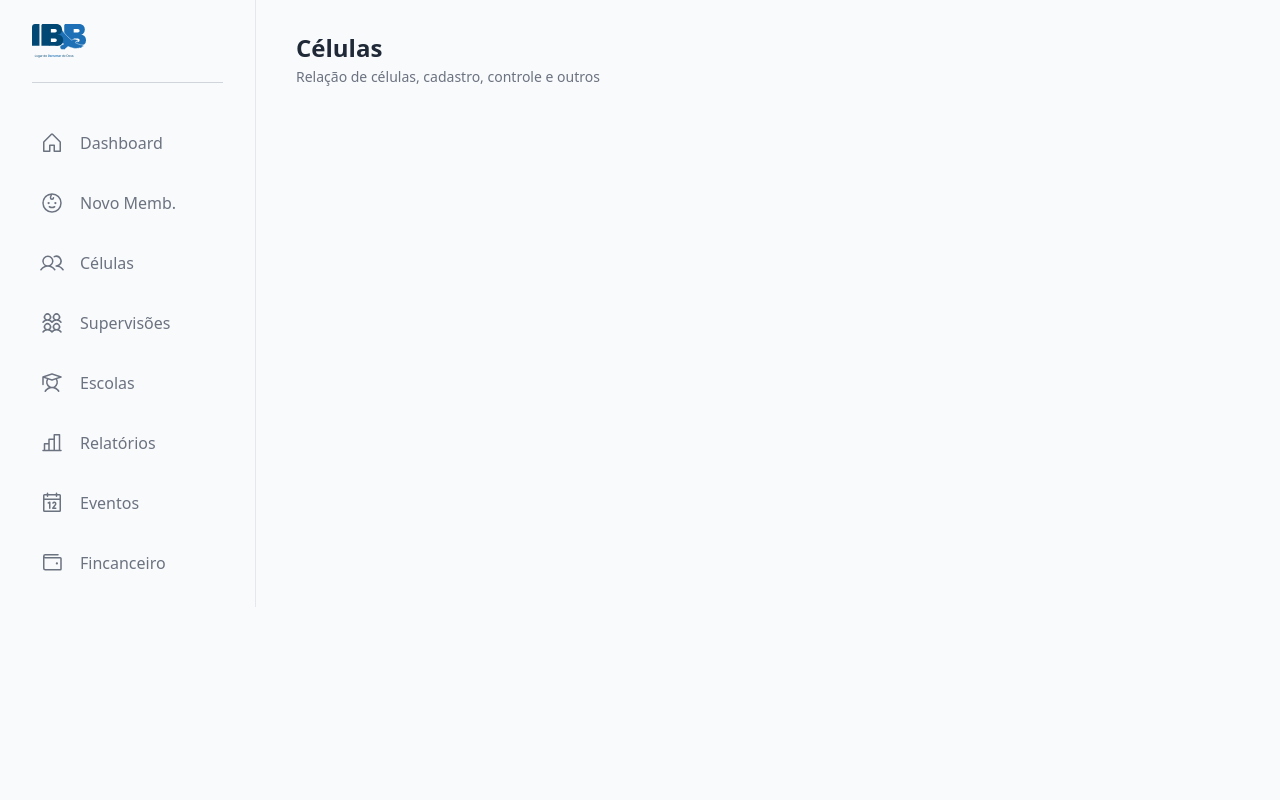
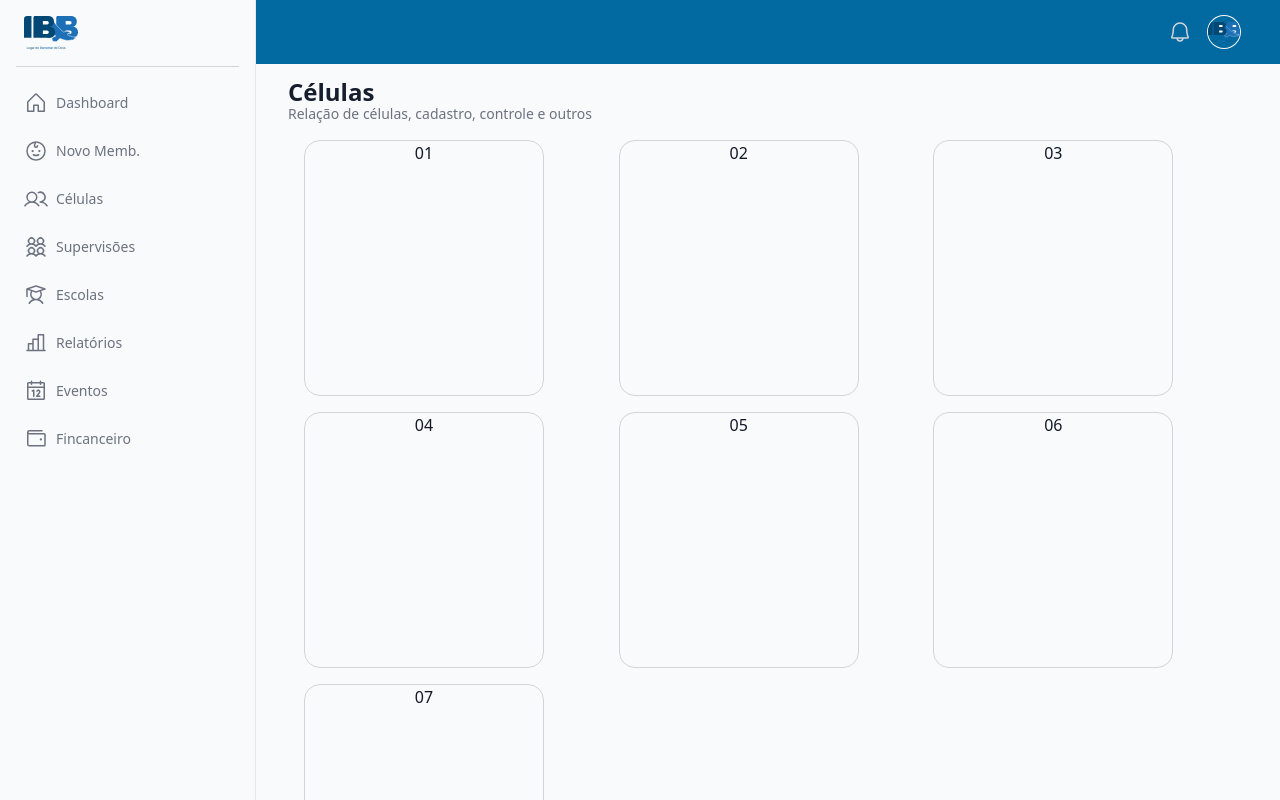
Before and after one commit to WellingtonNadson1/web, a Next.js app: page /dashboard in a window 1280 px wide. Shown: the top 800 px of the page. Built offline with nearby package versions, Linux system fonts and the light colour scheme.

Commit message:
Creat area main dashboard

```diff
--- a/src/app/dashboard/page.tsx
+++ b/src/app/dashboard/page.tsx
@@ -4,7 +4,7 @@ import Sidebar from '../../components/Sidebar'
 
 export default function Dashboard() {
   return (
-    <div className="flex min-h-screen w-full bg-gray-50 font-sans text-gray-900">
+    <div className="flex w-full flex-1 bg-gray-50 font-sans text-gray-900">
       <Sidebar />
       <MainSide />
     </div>
--- a/src/app/globals.css
+++ b/src/app/globals.css
@@ -1,3 +1,9 @@
 @tailwind base;
 @tailwind components;
 @tailwind utilities;
+
+@layer components {
+  .page-title{
+  @apply text-2xl leading-6 font-bold text-[#161e2e]/100
+}
+}
--- a/src/components/MainSide.jsx
+++ b/src/components/MainSide.jsx
@@ -1,14 +1,92 @@
+import { Menu, Transition } from '@headlessui/react'
+import { Bell } from '@phosphor-icons/react'
+import Image from 'next/image'
+import { Fragment } from 'react'
+
+const userNavigation = [
+  { name: 'Meu Perfil', href: '#' },
+  { name: 'Configurações', href: '#' },
+  { name: 'Sair', href: '#' },
+]
+
+function classNames(...classes) {
+  return classes.filter(Boolean).join(' ')
+}
+
 export default function MainSide() {
   return (
-    <main className="flex-1">
-      <div className="flex items-center justify-between px-10 py-7">
-        <div>
-          <h2 className="text-2xl font-semibold leading-relaxed text-gray-800">
-            Células
-          </h2>
-          <p className="text-sm font-medium text-gray-500">
-            Relação de células, cadastro, controle e outros
-          </p>
+    <main className="focus:outiline-none relative z-0 flex-1">
+      <div className="flex h-16 flex-shrink-0 items-center justify-end bg-sky-700 px-10 py-7">
+        <div className="hidden md:block">
+          <div className="ml-4 flex items-center md:ml-6">
+            <button
+              type="button"
+              className="rounded-full bg-sky-700 p-1 text-gray-300 hover:text-white focus:outline-none focus:ring-2 focus:ring-white focus:ring-offset-2 focus:ring-offset-sky-700"
+            >
+              <span className="sr-only">View notifications</span>
+              <Bell size={24} aria-hidden="true" />
+            </button>
+
+            {/* Profile dropdown */}
+            <Menu as="div" className="relative ml-3">
+              <div>
+                <Menu.Button className="flex max-w-xs items-center rounded-full bg-sky-700 text-sm ring-1 ring-gray-50 hover:ring-indigo-100 focus:outline-none focus:ring-2 focus:ring-white focus:ring-offset-2 focus:ring-offset-sky-700">
+                  <span className="sr-only">Open user menu</span>
+                  <Image
+                    className="h-8 w-8 rounded-full"
+                    width={8}
+                    height={8}
+                    src="/images/Logo-IBB-Name.svg"
+                    alt=""
+                  />
+                </Menu.Button>
+              </div>
+              <Transition
+                as={Fragment}
+                enter="transition ease-out duration-100"
+                enterFrom="transform opacity-0 scale-95"
+                enterTo="transform opacity-100 scale-100"
+                leave="transition ease-in duration-75"
+                leaveFrom="transform opacity-100 scale-100"
+                leaveTo="transform opacity-0 scale-95"
+              >
+                <Menu.Items className="absolute right-0 z-10 mt-2 w-48 origin-top-right rounded-md bg-white py-1 shadow-lg ring-1 ring-black ring-opacity-5 focus:outline-none">
+                  {userNavigation.map((item) => (
+                    <Menu.Item key={item.name}>
+                      {({ active }) => (
+                        <a
+                          href={item.href}
+                          className={classNames(
+                            active ? 'bg-gray-100' : '',
+                            'block px-4 py-2 text-sm text-gray-700',
+                          )}
+                        >
+                          {item.name}
+                        </a>
+                      )}
+                    </Menu.Item>
+                  ))}
+                </Menu.Items>
+              </Transition>
+            </Menu>
+          </div>
+        </div>
+      </div>
+      <div className="mt-4 px-8">
+        <h2 className="page-title">Células</h2>
+        <p className="text-sm font-medium text-gray-500">
+          Relação de células, cadastro, controle e outros
+        </p>
+      </div>
+      <div className="container relative mx-auto px-4 ">
+        <div className="grid gap-4 px-8 py-4 text-center sm:grid-cols-1 md:grid-cols-2 lg:grid-cols-3">
+          <div className="h-64 w-60 rounded-2xl border border-gray-300">01</div>
+          <div className="h-64 w-60 rounded-2xl border border-gray-300">02</div>
+          <div className="h-64 w-60 rounded-2xl border border-gray-300">03</div>
+          <div className="h-64 w-60 rounded-2xl border border-gray-300">04</div>
+          <div className="h-64 w-60 rounded-2xl border border-gray-300">05</div>
+          <div className="h-64 w-60 rounded-2xl border border-gray-300">06</div>
+          <div className="h-64 w-60 rounded-2xl border border-gray-300">07</div>
         </div>
       </div>
     </main>
--- a/src/components/Sidebar.jsx
+++ b/src/components/Sidebar.jsx
@@ -11,36 +11,37 @@ import {
 import Image from 'next/image'
 
 const sidebar = [
-  { name: 'Dashboard', icon: House },
-  { name: 'Novo Memb.', icon: Baby },
-  { name: 'Células', icon: Users },
-  { name: 'Supervisões', icon: UsersFour },
-  { name: 'Escolas', icon: Student },
-  { name: 'Relatórios', icon: ChartBar },
-  { name: 'Eventos', icon: Calendar },
-  { name: 'Fincanceiro', icon: Wallet },
+  { name: 'Dashboard', icon: House, href: '/dashboard' },
+  { name: 'Novo Memb.', icon: Baby, href: '/novo-mebro' },
+  { name: 'Células', icon: Users, href: '/celulas' },
+  { name: 'Supervisões', icon: UsersFour, href: '/supervisoes' },
+  { name: 'Escolas', icon: Student, href: '/escolas' },
+  { name: 'Relatórios', icon: ChartBar, href: '/relatorios' },
+  { name: 'Eventos', icon: Calendar, href: '/eventos' },
+  { name: 'Fincanceiro', icon: Wallet, href: '/financeiro' },
 ]
 export default function Sidebar() {
   return (
     <div>
-      <aside className="w-64 border-r border-gray-200 px-8 py-6">
+      <aside className="h-screen w-64 border-r border-gray-200 px-4 py-4">
         <Image
           src="/images/Logo-IBB-Name.svg"
           width={54}
           height={54}
           alt="Picture of the author"
+          className="mx-2"
         />
-        <div className="pt-6">
+        <div className="pt-4">
           <hr className="border-gray-300" />
         </div>
-        <ul className="flex flex-col gap-y-5 pt-10">
+        <ul className="flex flex-col gap-y-2 pt-4">
           {sidebar.map((item) => (
             <li key={item.name}>
               <a
-                href="#"
-                className="group flex items-center gap-x-4 rounded py-2 pl-2 text-gray-500 hover:bg-[#1D70B6] hover:text-gray-200"
+                href={item.href}
+                className="group flex transform cursor-pointer items-center gap-x-2 rounded-md py-2 pl-2 text-sm font-medium leading-5 text-gray-500 transition duration-150 ease-in-out hover:scale-105 hover:bg-[#1D70B6] hover:text-gray-200 focus:outline-none"
               >
-                <span className="absolute left-0 h-8 w-1.5 -translate-x-full scale-y-0 rounded-r-full bg-[#014874] transition-transform ease-in-out group-hover:translate-x-0 group-hover:scale-y-100" />
+                {/* <span className="absolute left-0 h-8 w-1.5 -translate-x-full scale-y-0 rounded-r-full bg-[#014874] transition-transform ease-in-out group-hover:translate-x-0 group-hover:scale-y-100" /> */}
                 <item.icon width={24} height={24} className="fill-current" />
                 <span>{item.name}</span>
               </a>
```
